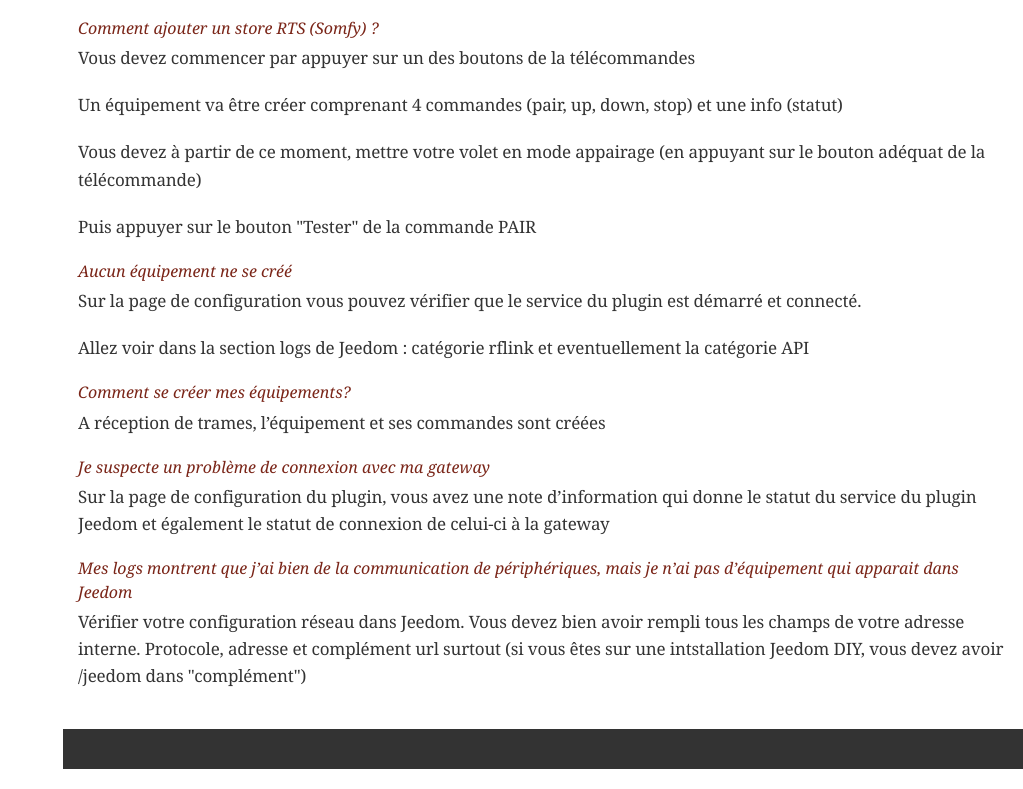
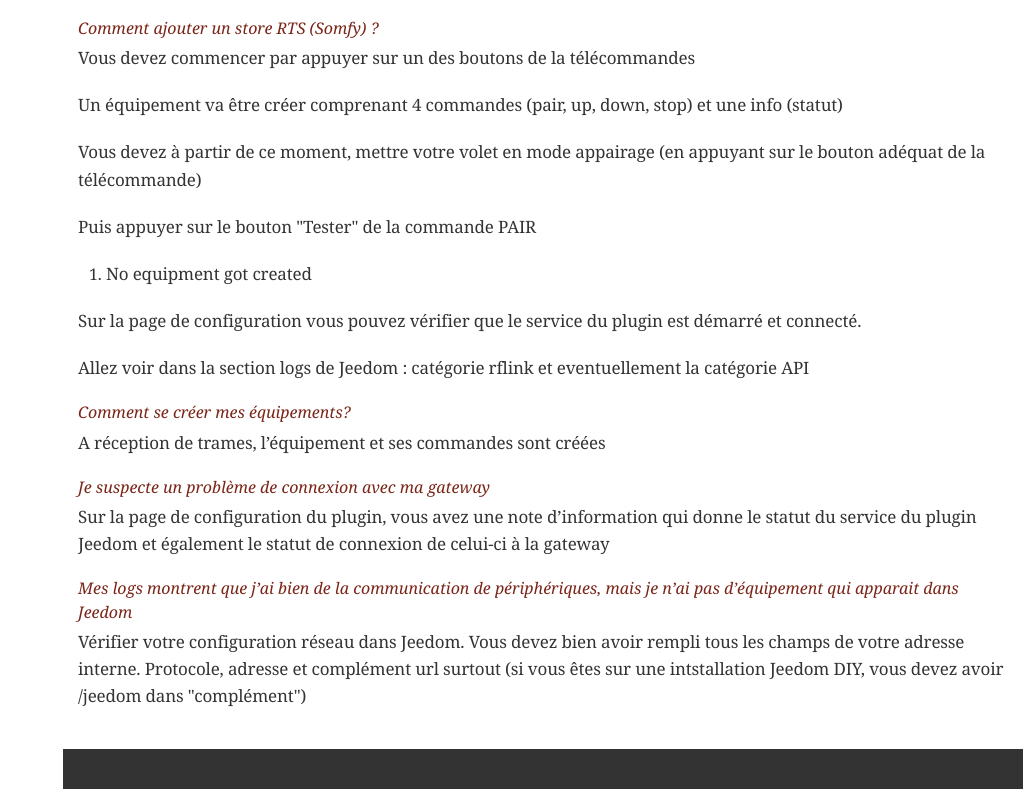
Before and after one commit to sbeuzit/jeedom_rflink, a plain HTML site: page doc/en_US/index.html in a window 1280 px wide. Shown: the part 2204-2993 px from the top of the page, without its empty margins (257-1280 px from the left). Drawn offline with nearby package versions, Linux system fonts and the light colour scheme; a web font is replaced by a local one.

Commit message:
[ROBOT] Action all

```diff
--- a/doc/en_US/index.html
+++ b/doc/en_US/index.html
@@ -596,8 +596,15 @@ body.book #toc,body.book #preamble,body.book h1.sect0,body.book .sect1>h2{page-b
 </div>
 </div>
 </div>
-<div class="openblock panel">
-<div class="title">Aucun équipement ne se créé</div><div class="content">
+<div class="olist panel">
+<ol class="panel">
+<li>
+<p>No equipment got created</p>
+</li>
+</ol>
+</div>
+<div class="openblock">
+<div class="content">
 <div class="paragraph">
 <p>Sur la page de configuration vous pouvez vérifier que le service du plugin est démarré et connecté.</p>
 </div>
```
Also changed, not shown: 1 other file.
